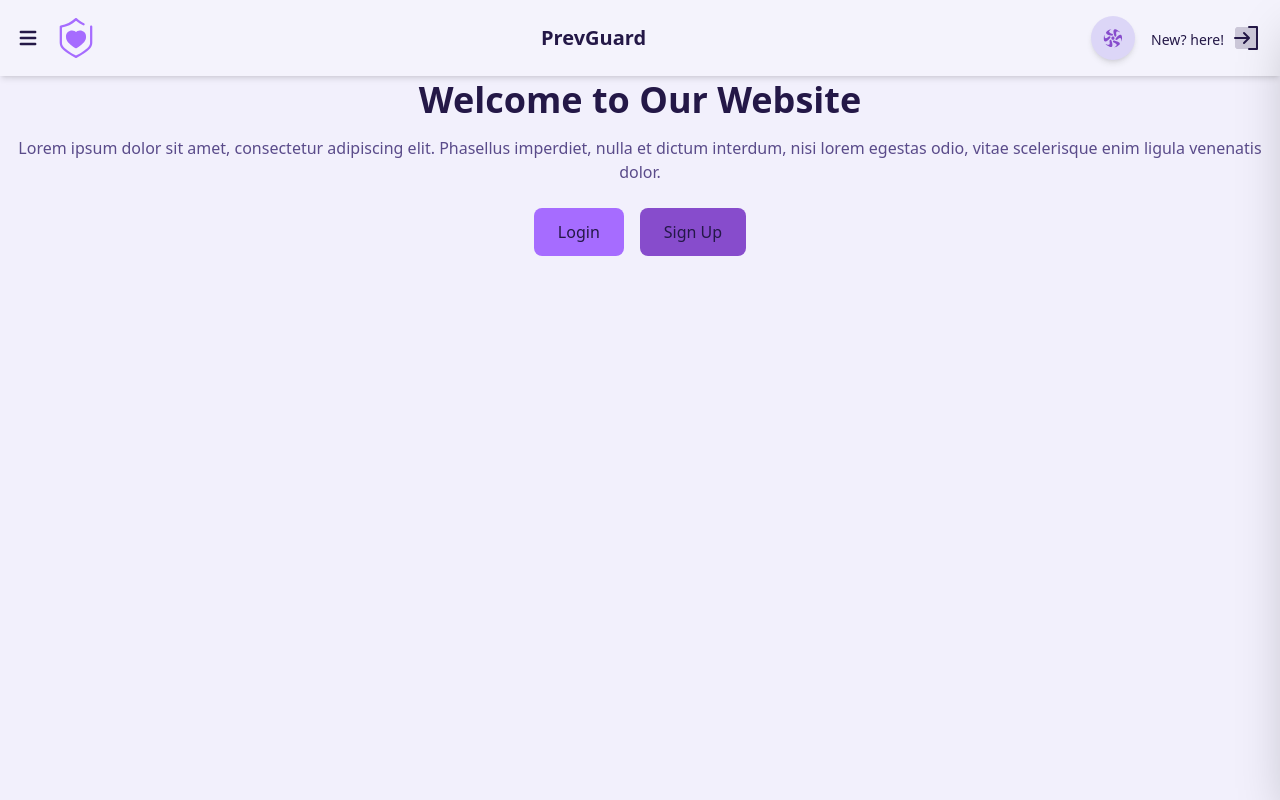
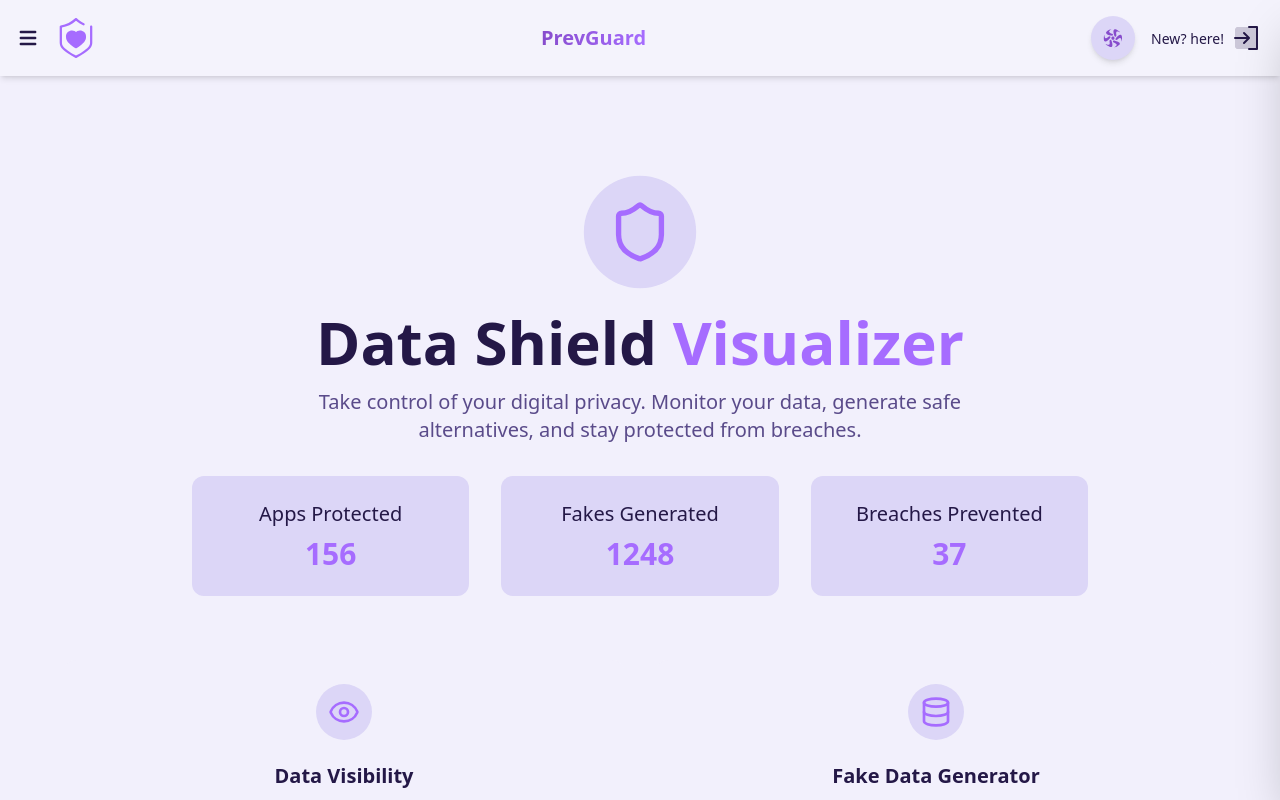
Before and after one commit to ANISH-422004/PrevGuard, a React (Vite) app in the folder frontend/: page / in a window 1280 px wide. Shown: the top 800 px of the page. Built offline with nearby package versions, Linux system fonts and the light colour scheme; no server answers.

Commit message:
NavBar Animataion and Home Page Desgined

```diff
--- a/frontend/package.json
+++ b/frontend/package.json
@@ -14,7 +14,7 @@
     "argon2-browser": "^1.18.0",
     "axios": "^1.8.4",
     "crypto-js": "^4.2.0",
-    "framer-motion": "^12.6.2",
+    "framer-motion": "^12.6.5",
     "lucide-react": "^0.486.0",
     "react": "^19.0.0",
     "react-circular-progressbar": "^2.2.0",
--- a/frontend/src/components/NavBar/NavBar.jsx
+++ b/frontend/src/components/NavBar/NavBar.jsx
@@ -1,17 +1,19 @@
 import React, { useEffect, useState } from "react";
 import { Link } from "react-router-dom";
-import { HiMenu } from "react-icons/hi"; // Sidebar toggle icon
+import { HiMenu } from "react-icons/hi";
 import ThemeButton from "../../components/ThemeButton";
-import Logo from "../../assets/PrevGuard.svg"; // Your logo
+import Logo from "../../assets/PrevGuard.svg";
 import SideBar from "../SideBar/SideBar";
 import { PiSignInDuotone } from "react-icons/pi";
 import { useDispatch, useSelector } from "react-redux";
 import axiosInstance from "../../config/axios/axios";
 import { setUser } from "../../app/slices/userSlice";
+import { motion } from "framer-motion";
+
 const NavBar = () => {
   const [isSidebarOpen, setIsSidebarOpen] = useState(false);
-  const user = useSelector((state) => state.user.user); // Replace with actual auth logic
-  const { darkTheme } = useSelector((state) => state.theme); // Assuming you have a theme slice in your Redux store
+  const user = useSelector((state) => state.user.user);
+  const { darkTheme } = useSelector((state) => state.theme);
   const dispatch = useDispatch();
 
   useEffect(() => {
@@ -29,68 +31,147 @@ const NavBar = () => {
     isUserLoggedIn();
   }, []);
 
+  // Animation variants
+  const navbarVariants = {
+    hidden: { y: -100, opacity: 0 },
+    visible: {
+      y: 0,
+      opacity: 1,
+      transition: {
+        type: "spring",
+        stiffness: 120,
+        damping: 20,
+        staggerChildren: 0.1,
+        delayChildren: 0.2,
+      },
+    },
+  };
+
+  const itemVariants = {
+    hidden: { y: -20, opacity: 0 },
+    visible: {
+      y: 0,
+      opacity: 1,
+      transition: {
+        type: "spring",
+        stiffness: 100,
+      },
+    },
+  };
+
+  const logoVariants = {
+    hidden: { scale: 0.8, opacity: 0 },
+    visible: {
+      scale: 1,
+      opacity: 1,
+      transition: {
+        type: "spring",
+        stiffness: 150,
+      },
+    },
+    hover: {
+      scale: 1.05,
+      transition: {
+        duration: 0.2,
+      },
+    },
+  };
+
   return (
     <>
-      <nav className="top-0 left-0 w-full bg-light-background/80 dark:bg-dark-background/80 backdrop-blur-lg shadow-md flex justify-between items-center px-3 py-2 md:px-4 md:py-3 lg:p-4 z-50 ">
-        {/* Left Section: Sidebar Toggle & Logo */}
+      <motion.nav
+        className="top-0 left-0 w-full bg-light-background/80 dark:bg-dark-background/80 backdrop-blur-lg shadow-md flex justify-between items-center px-3 py-2 md:px-4 md:py-3 lg:p-4 z-50"
+        initial="hidden"
+        animate="visible"
+        variants={navbarVariants}
+      >
+        {/* Left Section */}
         <div className="flex items-center gap-2 md:gap-4">
-          {/* Sidebar Toggle Button - prop drilled */}
-          <button
+          <motion.button
             onClick={() => setIsSidebarOpen(!isSidebarOpen)}
             className="text-light-primaryText dark:text-dark-primaryText text-lg md:text-xl lg:text-2xl hover:text-light-accent dark:hover:text-dark-accent transition"
+            variants={itemVariants}
+            whileHover={{ rotate: 180, scale: 1.1 }}
+            whileTap={{ scale: 0.9 }}
           >
             <HiMenu />
-          </button>
+          </motion.button>
 
-          {/* Logo */}
+          <motion.div variants={itemVariants}>
             <Link to={"/"}>
-            <img
+              <motion.img
                 src={Logo}
                 alt="PrevGuard Logo"
                 className="h-7 md:h-8 lg:h-10"
+                variants={logoVariants}
+                whileHover="hover"
               />
             </Link>
+          </motion.div>
         </div>
 
-        {/* Center Section: Page Title (Hidden on Small Screens) */}
+        {/* Center Title */}
+        <motion.div variants={itemVariants} whileHover={{ scale: 1.05 }}>
           <Link
             to={"/"}
-          className="hidden md:block text-lg lg:text-xl font-semibold text-light-primaryText dark:text-dark-primaryText"
+            className="hidden md:block text-lg lg:text-xl font-semibold text-light-primaryText dark:text-dark-primaryText bg-gradient-to-r from-light-accent to-light-action dark:from-dark-accent dark:to-dark-action bg-clip-text text-transparent"
           >
             PrevGuard
           </Link>
+        </motion.div>
 
-        {/* Right Section: Theme Toggle + Profile/Login */}
-        <div className="flex items-center gap-2 md:gap-4">
+        {/* Right Section */}
+        <motion.div className="flex items-center gap-2 md:gap-4" variants={itemVariants}>
+          <motion.div variants={itemVariants} whileHover={{ scale: 1.1 }} whileTap={{ scale: 0.95 }}>
             <ThemeButton />
+          </motion.div>
 
           {user ? (
+            <motion.div
+              variants={itemVariants}
+              whileHover={{ scale: 1.1 }}
+              whileTap={{ scale: 0.95 }}
+            >
               <Link to="/profile">
-              <img
-                src={user.profilePicture} // Replace with real user image
+                <motion.img
+                  src={user.profilePicture}
                   alt="Profile"
-                className="h-7 w-7 md:h-8 md:w-8 lg:h-10 lg:w-10 rounded-full border border-light-accent dark:border-dark-accent cursor-pointer hover:scale-105 transition"
+                  className="h-7 w-7 md:h-8 md:w-8 lg:h-10 lg:w-10 rounded-full border border-light-accent dark:border-dark-accent cursor-pointer"
+                  initial={{ opacity: 0 }}
+                  animate={{ opacity: 1 }}
+                  whileHover={{
+                    boxShadow: `0 0 8px ${darkTheme ? '#A66CFF' : '#874CCC'}`
+                  }}
                 />
               </Link>
+            </motion.div>
           ) : (
-            <div className="flex  gap-2 items-center">
+            <motion.div className="flex gap-2 items-center" variants={itemVariants}>
+              <motion.div whileHover={{ scale: 1.05 }} whileTap={{ scale: 0.95 }}>
                 <Link
                   to="/register"
                   className="text-xs md:text-sm text-light-primaryText dark:text-dark-primaryText hover:text-light-accent dark:hover:text-dark-accent mt-1 transition"
                 >
                   New? here!
                 </Link>
-              <Link to="/login" className="">
+              </motion.div>
+              <motion.div
+                whileHover={{ scale: 1.1, rotate: 5, transition: { duration: 0.2 } }}
+                whileTap={{ scale: 0.95 }}
+              >
+                <Link to="/login">
                   <PiSignInDuotone
                     className={`inline-block h-8 w-8 rounded-full ${
                       darkTheme ? "text-[#E3DFFD]" : "text-[#241847]"
                     }`}
                   />
                 </Link>
-            </div>
+              </motion.div>
+            </motion.div>
           )}
-        </div>
-      </nav>
+        </motion.div>
+      </motion.nav>
+
       <SideBar isOpen={isSidebarOpen} onClose={() => setIsSidebarOpen(false)} />
     </>
   );
--- a/frontend/src/screens/Dashboard/Dashboard.jsx
+++ b/frontend/src/screens/Dashboard/Dashboard.jsx
@@ -1,73 +1,109 @@
 import { Bell } from "lucide-react";
+import { useEffect, useState } from "react";
 import { CircularProgressbar, buildStyles } from "react-circular-progressbar";
 import "react-circular-progressbar/dist/styles.css";
 import { useSelector } from "react-redux";
+import { calculateEmailRiskScore } from "../../utils/riskCalculator";
+import axiosInstance from "../../config/axios/axios";
+import Loading from "../../components/Loading";
 
 const Dashboard = () => {
   const { darkTheme } = useSelector((state) => state.theme);
   const user = useSelector((state) => state.user.user);
-  const privacyScore = 75;
-  const sharedApps = [
-    { name: "Facebook", email: "user@example.com", risk: "High" },
-    { name: "Google", email: "user@gmail.com", risk: "Medium" },
-  ];
-  const breachAlerts = [
-    { service: "LinkedIn", status: "Compromised" },
-    { service: "Twitter", status: "Safe" },
-  ];
+  const [emailRiskScores, setEmailRiskScores] = useState([]);
+  const [loading, setLoading] = useState(true);
+
+  useEffect(() => {
+    setLoading(true);
+    axiosInstance
+      .get(`/api/user/${user._id}`)
+      .then((res) => {
+        const { breachAlerts } = res.data.user;
+
+        const emailScores = breachAlerts.map((entry) => ({
+          email: entry.email,
+          _id: entry._id,
+          score: calculateEmailRiskScore(entry.breaches),
+        }));
+
+        console.log(emailScores);
+
+        setEmailRiskScores(emailScores);
+      })
+      .catch((err) => {
+        console.log(err);
+      })
+      .finally(() => {
+        setLoading(false);
+      });
+  }, []);
 
   return (
-    <div className={`${
-        darkTheme ? "bg-dark-background text-dark-primaryText" : "bg-light-background text-light-primaryText"
+    <div
+      className={`transition-colors duration-300 ${
+        darkTheme
+          ? "bg-dark-background text-dark-primaryText"
+          : "bg-light-background text-light-primaryText"
       } min-h-screen p-6`}
     >
       {/* Top Navbar */}
+      {loading ? (
+        <Loading />
+      ) : (
+        <>
           <div className="flex justify-between items-center mb-6">
             <h2 className="text-2xl font-bold">Dashboard</h2>
             <div className="flex items-center gap-4">
-          <Bell className="cursor-pointer" />
+              {/* Optional: Add Bell Icon or Toggle */}
             </div>
           </div>
 
-      {/* Dashboard Grid Layout */}
-      <div className="grid grid-cols-1 md:grid-cols-2 lg:grid-cols-3 gap-6">
-        {/* Privacy Score Card */}
-        <div className="bg-secondary bg-opacity-40 backdrop-blur-md border border-white/20 p-6 rounded-2xl shadow-lg">
-          <h3 className="text-lg font-semibold mb-2">Privacy Risk Score</h3>
-          <div className="w-24 h-24 mx-auto">
+          <div className="grid grid-cols-1 md:grid-cols-2 lg:grid-cols-3 gap-6 mt-6">
+            {emailRiskScores.map(({ email, score }) => {
+              let badgeColor =
+                score < 30
+                  ? "text-green-500"
+                  : score < 70
+                  ? "text-yellow-400"
+                  : "text-red-500";
+
+              return (
+                <div
+                  key={email}
+                  className={`transition-all duration-300 hover:scale-[1.02] backdrop-blur-md border rounded-2xl p-5 flex flex-col justify-between shadow-md ${
+                    darkTheme
+                      ? "bg-dark-secondary border-white/10 text-dark-primaryText"
+                      : "bg-light-secondary border-gray-300 text-light-primaryText"
+                  }`}
+                >
+                  <h3 className="text-lg font-semibold break-words">{email}</h3>
+                  <div className="flex items-center justify-between mt-4">
+                    <span className={`text-sm font-bold ${badgeColor}`}>
+                      Risk Score: {score}/100
+                    </span>
+                    <div className="w-12 h-12">
                       <CircularProgressbar
-              value={privacyScore}
-              text={`${privacyScore}%`}
+                        value={score}
+                        text={`${score}`}
                         styles={buildStyles({
                           textColor: darkTheme ? "#E3DFFD" : "#241847",
-                pathColor: "#A66CFF",
+                          pathColor:
+                            score < 30
+                              ? "#22c55e"
+                              : score < 70
+                              ? "#facc15"
+                              : "#ef4444",
                           trailColor: darkTheme ? "#221736" : "#DCD6F7",
                         })}
                       />
                     </div>
                   </div>
-
-        {/* Shared Apps List */}
-        <div className="bg-secondary bg-opacity-40 backdrop-blur-md border border-white/20 p-6 rounded-2xl shadow-lg">
-          <h3 className="text-lg font-semibold mb-2">Shared Apps</h3>
-          {sharedApps.map((app, index) => (
-            <div key={index} className="p-2 flex justify-between border-b border-gray-500/50">
-              <span>{app.name}</span>
-              <span className={app.risk === "High" ? "text-red-500" : "text-yellow-500"}>{app.risk}</span>
                 </div>
-          ))}
+              );
+            })}
           </div>
-
-        {/* Breach Alerts */}
-        <div className="bg-secondary bg-opacity-40 backdrop-blur-md border border-white/20 p-6 rounded-2xl shadow-lg">
-          <h3 className="text-lg font-semibold mb-2">Breach Alerts</h3>
-          {breachAlerts.map((alert, index) => (
-            <div key={index} className={`p-2 ${alert.status === "Compromised" ? "text-red-500" : "text-green-500"}`}>
-              {alert.service} - {alert.status}
-            </div>
-          ))}
-        </div>
-      </div>
+        </>
+      )}
     </div>
   );
 };
--- a/frontend/src/screens/home,/Home.jsx
+++ b/frontend/src/screens/home,/Home.jsx
@@ -1,31 +1,118 @@
-import React from 'react';
+import React, { useEffect, useState } from 'react';
 import { Link } from 'react-router-dom';
-import ThemeButton from '../../components/ThemeButton';
 import { useSelector } from 'react-redux';
+import { Shield, Eye, Database, AlertTriangle, Lock, FileCheck } from 'lucide-react';
+import { motion } from 'framer-motion';
 
 const Home = () => {
   const { darkTheme } = useSelector((state) => state.theme);
 
+  const [stats, setStats] = useState({
+    protected: 0,
+    fakesGenerated: 0,
+    breachesPrevented: 0,
+  });
+
+  useEffect(() => {
+    const interval = setInterval(() => {
+      setStats((prev) => ({
+        protected: prev.protected < 156 ? prev.protected + 3 : 156,
+        fakesGenerated: prev.fakesGenerated < 1248 ? prev.fakesGenerated + 24 : 1248,
+        breachesPrevented: prev.breachesPrevented < 37 ? prev.breachesPrevented + 1 : 37,
+      }));
+    }, 50);
+
+    return () => clearInterval(interval);
+  }, []);
+
+  const featureVariants = {
+    hidden: { x: -20, opacity: 0 },
+    visible: (i) => ({
+      x: 0,
+      opacity: 1,
+      transition: {
+        delay: i * 0.1 + 0.5,
+        duration: 0.4,
+      },
+    }),
+  };
+
+  const pulseAnimation = {
+    pulse: {
+      scale: [1, 1.03, 1],
+      transition: {
+        duration: 2,
+        repeat: Infinity,
+        repeatType: "loop",
+      },
+    },
+  };
+
   return (
     <div className={`min-h-screen py-1 ${darkTheme ? "bg-dark-background text-dark-primaryText" : "bg-light-background text-light-primaryText"}`}>
 
-      {/* Main Content */}
-      <div className="flex justify-center items-center flex-col text-center px-4">
-        <h1 className="text-3xl sm:text-4xl font-bold mb-4">Welcome to Our Website</h1>
-        <p className={`mb-6 ${darkTheme ? "text-dark-secondaryText" : "text-light-secondaryText"}`}>
-          Lorem ipsum dolor sit amet, consectetur adipiscing elit. Phasellus imperdiet, nulla et dictum interdum, nisi lorem egestas odio, vitae scelerisque enim ligula venenatis dolor.
+
+      {/* Animated Stats & Features Section */}
+      <motion.div className="flex flex-col items-center text-center px-4 py-16 md:py-24">
+        <motion.div
+          className={`p-6 rounded-full mb-6 ${darkTheme ? "bg-dark-secondary" : "bg-light-secondary"}`}
+          animate="pulse"
+          variants={pulseAnimation}
+        >
+          <Shield size={64} className={`${darkTheme ? "text-dark-action" : "text-light-action"}`} />
+        </motion.div>
+
+        <h1 className="text-4xl sm:text-5xl md:text-6xl font-bold mb-4">
+          Data Shield <span className={`${darkTheme ? "text-dark-action" : "text-light-action"}`}>Visualizer</span>
+        </h1>
+        <p className={`text-lg md:text-xl max-w-2xl mb-8 ${darkTheme ? "text-dark-secondaryText" : "text-light-secondaryText"}`}>
+          Take control of your digital privacy. Monitor your data, generate safe alternatives, and stay protected from breaches.
         </p>
 
-        {/* Buttons */}
-        <div className="flex gap-4">
-          <Link to="/login" className={`py-2 sm:py-3 px-6 rounded-lg ${darkTheme ? "bg-dark-action hover:bg-dark-hover" : "bg-light-action hover:bg-light-hover"}`}>
-            Login
-          </Link>
-          <Link to="/register" className={`py-2 sm:py-3 px-6 rounded-lg ${darkTheme ? "bg-dark-accent hover:bg-dark-hover" : "bg-light-accent hover:bg-light-hover"}`}>
-            Sign Up
-          </Link>
+        {/* Stats */}
+        <div className="grid grid-cols-1 md:grid-cols-3 gap-8 w-full max-w-4xl mb-16">
+          <div className={`p-6 rounded-xl ${darkTheme ? "bg-dark-secondary" : "bg-light-secondary"}`}>
+            <h3 className="text-xl font-medium mb-2">Apps Protected</h3>
+            <p className={`text-3xl font-bold ${darkTheme ? "text-dark-action" : "text-light-action"}`}>{stats.protected}</p>
+          </div>
+          <div className={`p-6 rounded-xl ${darkTheme ? "bg-dark-secondary" : "bg-light-secondary"}`}>
+            <h3 className="text-xl font-medium mb-2">Fakes Generated</h3>
+            <p className={`text-3xl font-bold ${darkTheme ? "text-dark-action" : "text-light-action"}`}>{stats.fakesGenerated}</p>
+          </div>
+          <div className={`p-6 rounded-xl ${darkTheme ? "bg-dark-secondary" : "bg-light-secondary"}`}>
+            <h3 className="text-xl font-medium mb-2">Breaches Prevented</h3>
+            <p className={`text-3xl font-bold ${darkTheme ? "text-dark-action" : "text-light-action"}`}>{stats.breachesPrevented}</p>
+          </div>
         </div>
-      </div>
+
+        {/* Features */}
+        <div className="grid grid-cols-1 md:grid-cols-2 gap-8 max-w-6xl w-full">
+          {[
+            { icon: <Eye size={32} />, title: "Data Visibility", description: "See exactly what personal data is being shared with your apps and services." },
+            { icon: <Database size={32} />, title: "Fake Data Generator", description: "Create fake identities and data for services you don't trust with your real information." },
+            { icon: <AlertTriangle size={32} />, title: "Breach Monitoring", description: "Get instant alerts when your data appears in known breaches or leaks." },
+            { icon: <Lock size={32} />, title: "Privacy Recommendations", description: "Receive personalized advice to enhance your digital privacy footprint." },
+            { icon: <FileCheck size={32} />, title: "Compliance Checking", description: "Verify if services comply with privacy regulations like GDPR and CCPA." },
+            { icon: <Shield size={32} />, title: "Risk Assessment", description: "Analyze and score the privacy risks of apps before you install them." },
+          ].map((feature, i) => (
+            <motion.div
+              key={i}
+              className={`p-6 rounded-xl ${darkTheme ? "bg-dark-background" : "bg-light-background"} hover:shadow-lg transition-all duration-300`}
+              custom={i}
+              initial="hidden"
+              whileInView="visible"
+              viewport={{ once: true }}
+              variants={featureVariants}
+            >
+              <div className={`p-3 rounded-full inline-block mb-4 ${darkTheme ? "bg-dark-secondary" : "bg-light-secondary"}`}>
+                <div className={`${darkTheme ? "text-dark-action" : "text-light-action"}`}>{feature.icon}</div>
+              </div>
+              <h3 className="text-xl font-bold mb-2">{feature.title}</h3>
+              <p className={`${darkTheme ? "text-dark-secondaryText" : "text-light-secondaryText"}`}>{feature.description}</p>
+            </motion.div>
+          ))}
+        </div>
+      </motion.div>
     </div>
   );
 };
--- /dev/null
+++ b/frontend/src/utils/riskCalculator.js
@@ -0,0 +1,27 @@
+// utils/riskCalculator.js
+const severityMap = {
+    "Email & Password": 10,
+    "Username & Password": 10,
+    "Phone Number & Address": 20,
+    "Financial Data (Credit Card Info)": 30,
+    "Medical Records": 30,
+    "Social Security Number": 40,
+    "Authentication Tokens": 25,
+    "Biometric Data": 40,
+    "Browsing History": 10,
+};
+
+export function calculateEmailRiskScore(breaches = []) {
+    let score = 0;
+    const now = new Date();
+
+    for (const breach of breaches) {
+        const severity = severityMap[breach.type] || 10;
+        const daysOld = (now - new Date(breach.date)) / (1000 * 60 * 60 * 24);
+        const recencyMultiplier = daysOld < 180 ? 1.5 : daysOld < 365 ? 1.2 : 1;
+
+        score += severity * recencyMultiplier;
+    }
+
+    return Math.min(100, Math.round(score));
+}
```
Also changed, not shown: 1 other file (tests, documents, lock files or other folders). Lines whose indentation alone changed are shown as unchanged.
